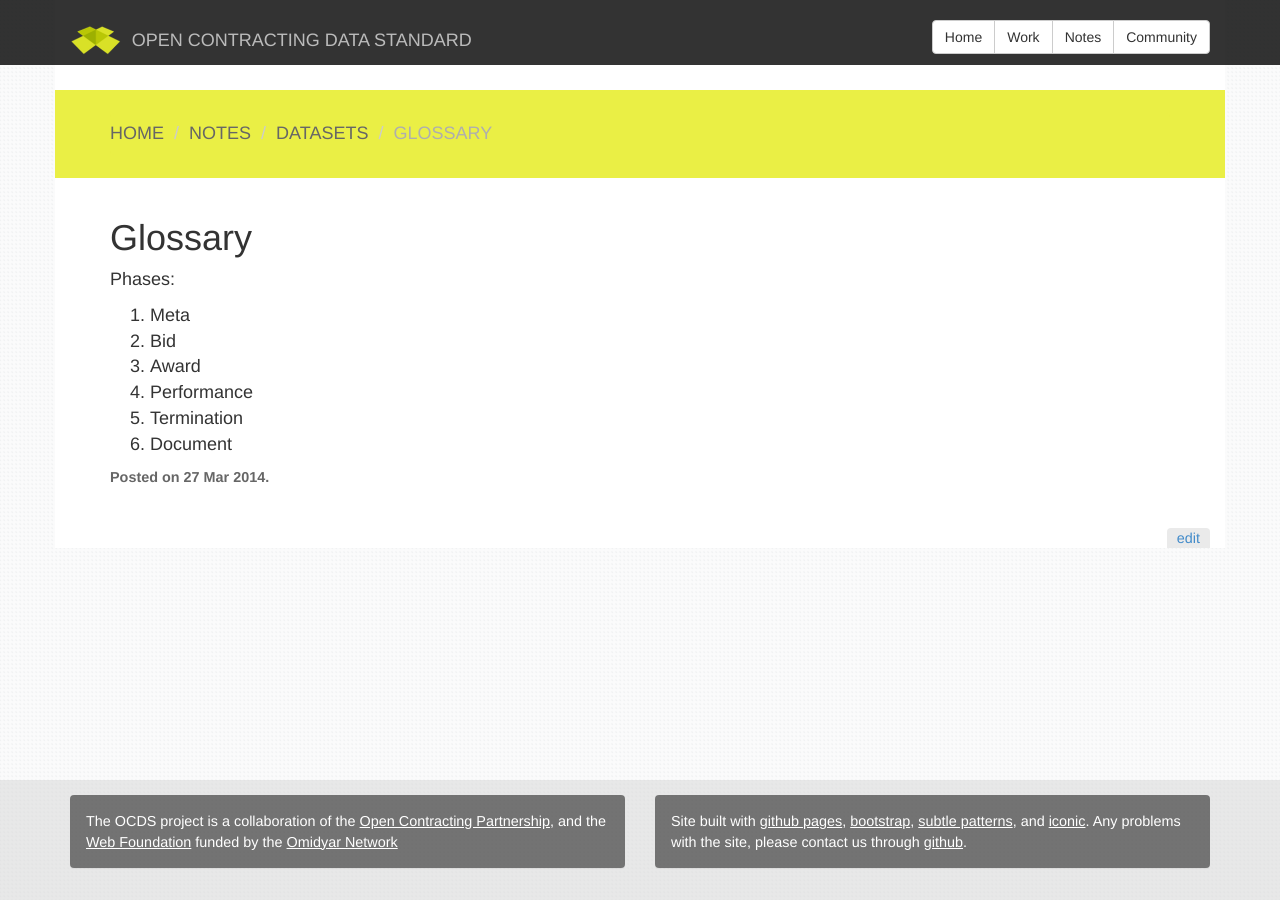
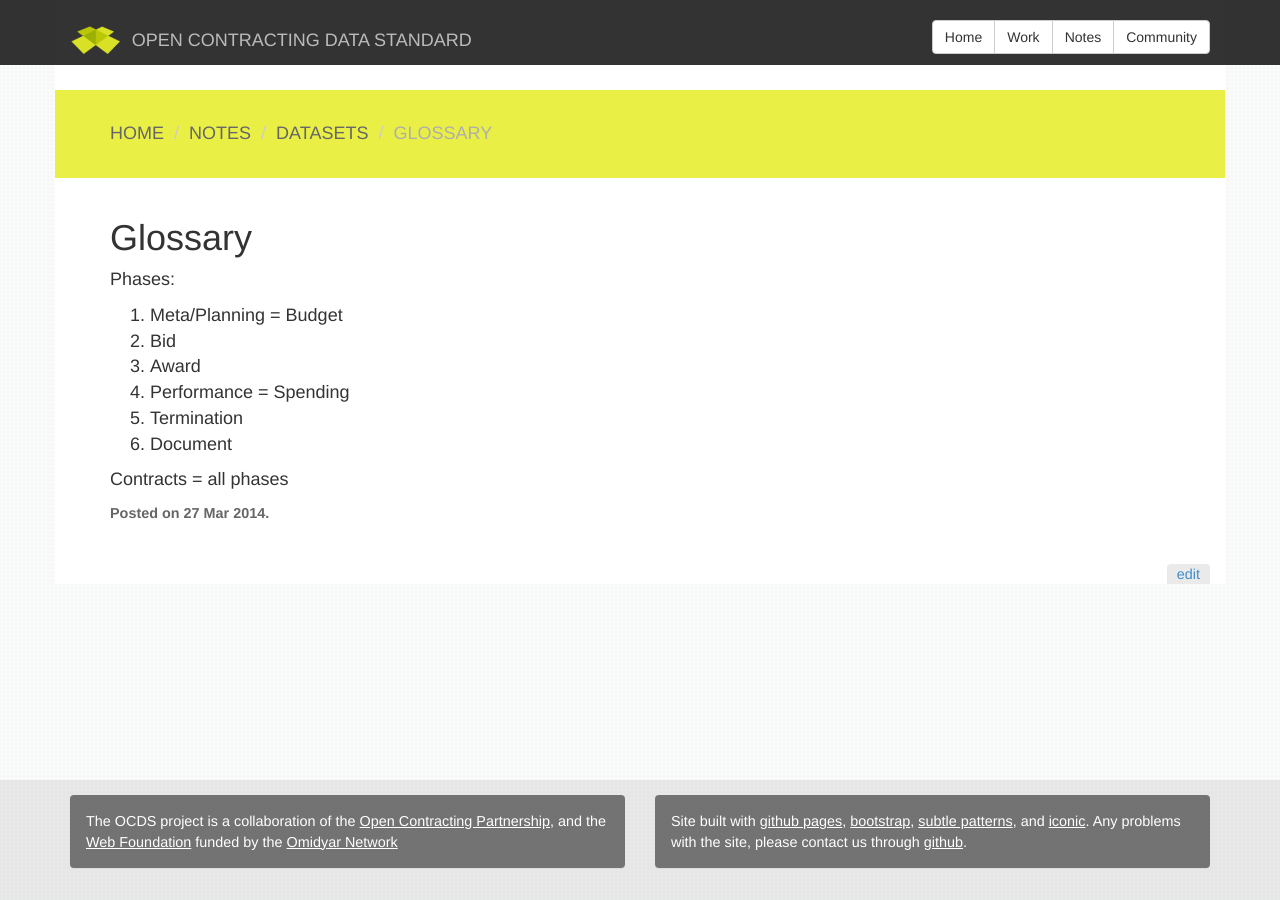
Before and after one commit to open-contracting/open-contracting.github.io, a Jekyll site: the page built from pages/notes/datasets/glossary.md, in a window 1280 px wide. Built offline with Jekyll 4.4.1, drawn with Linux system fonts in a browser that asks for light colours; nearby versions of some CDN libraries; Markdown is read by kramdown in place of the engine named in the settings.

Commit message:
Update glossary.md

```diff
--- a/pages/notes/datasets/glossary.md
+++ b/pages/notes/datasets/glossary.md
@@ -6,9 +6,11 @@ date: 27/03/2014
 
 Phases:
 
-1. Meta
+1. Meta/Planning = Budget
 1. Bid
 1. Award
-1. Performance
+1. Performance = Spending
 1. Termination
 1. Document
+
+Contracts = all phases
```
